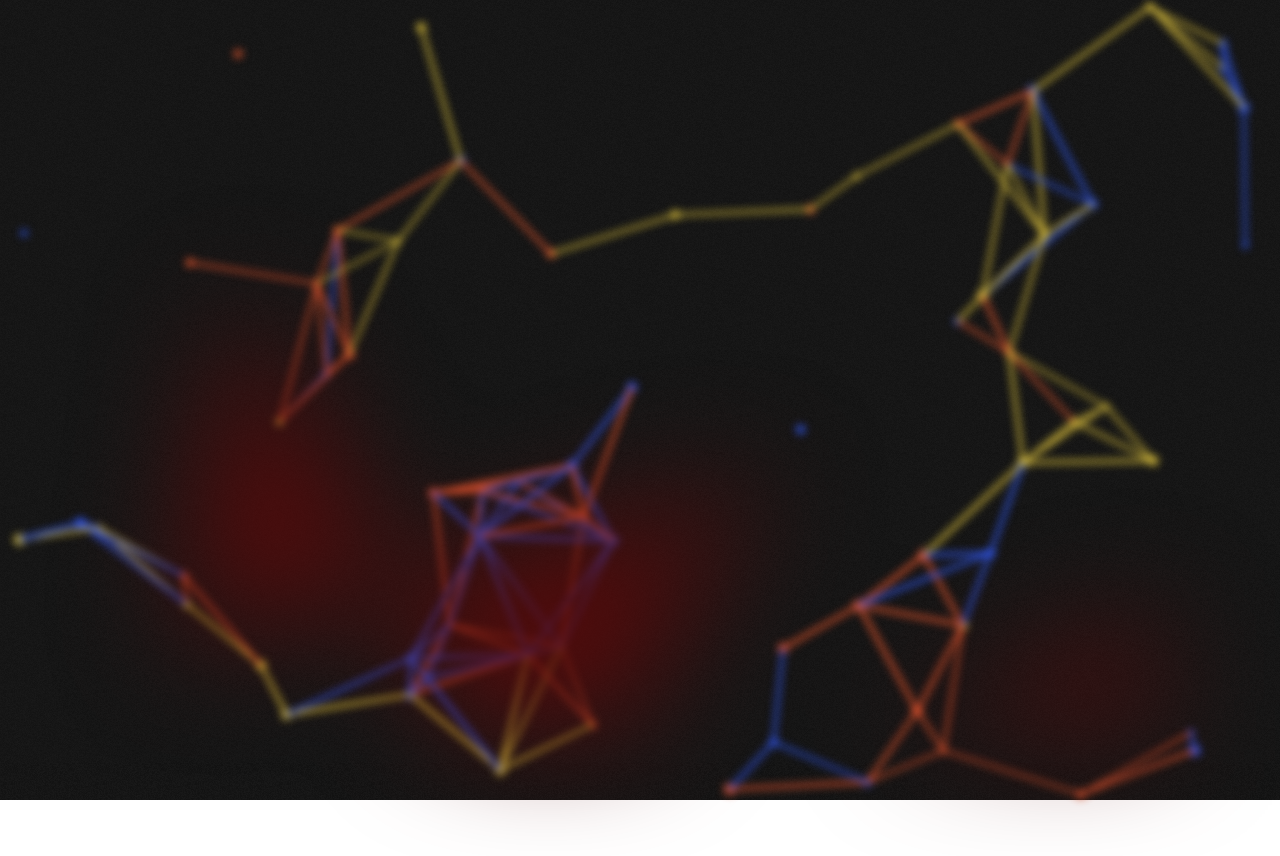
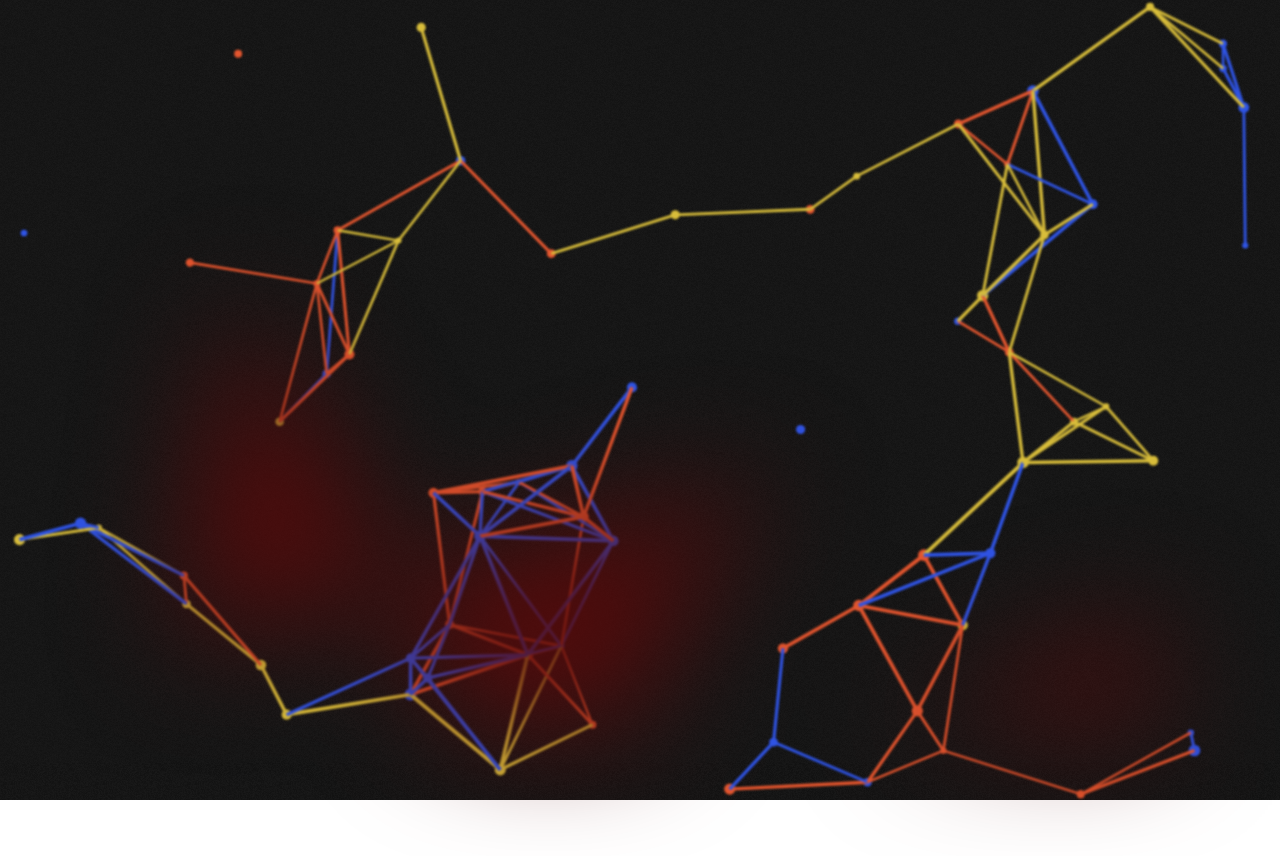
Before and after one commit to Glowing-Red/Azurelight, a plain HTML site: page index.html in a window 1280 px wide. Shown: the top 856 px of the page. Drawn offline with Linux system fonts and the light colour scheme.

Commit message:
Update canvas size on resize, adjust blur filter, remove unnecessary event listener function wrapper.

```diff
--- a/Js/Plexus.js
+++ b/Js/Plexus.js
@@ -1,9 +1,10 @@
 const canvas = document.getElementById("Plexus Canvas");
 const ctx = canvas.getContext("2d");
+
 canvas.width = window.innerWidth;
 canvas.height = window.innerHeight;
 
-let particlesArray;
+let particlesArray = [];
 const colours = ['#264DE4', '#E34F26', '#D6BA32'];
 const plexusSpeed = 1;
 
@@ -65,6 +66,7 @@ class Particle {
 function init() {
    particlesArray = [];
    let numberOfParticles = (canvas.height * canvas.width) / 15000;
+
    for (let i = 0; i < numberOfParticles; i++) {
       let size = (RandomInteger(3000, 6000)/1000);
       let x = (Math.random() * ((innerWidth - size * 2) - (size * 2) + size * 2));
@@ -111,12 +113,12 @@ function animate() {
 
 // resize event
 window.addEventListener("resize",
-    function() {
-        canvas.width = this.innerWidth;
-        canvas.height = this.innerHeight;
+   function() {
+      canvas.width = this.innerWidth;
+      canvas.height = this.innerHeight;
 
-        init()
-    }
+      init()
+   }
 );
 
 init();
--- a/index.html
+++ b/index.html
@@ -10,7 +10,7 @@
 </head>
 <body>
    <div class="background">
-      <canvas id="Plexus Canvas" class="Plexus-Canvas"></canvas>
+      <canvas id="Plexus Canvas"></canvas>
       <div class="blur">
          <div class="clip"></div>
       </div>
--- a/styles.css
+++ b/styles.css
@@ -20,7 +20,7 @@ html {
    width: 100vw;
    height: 100vh;
    display: block;
-   filter: blur(4px);
+   filter: blur(1px);
    z-index: 2;
 }
 
```
